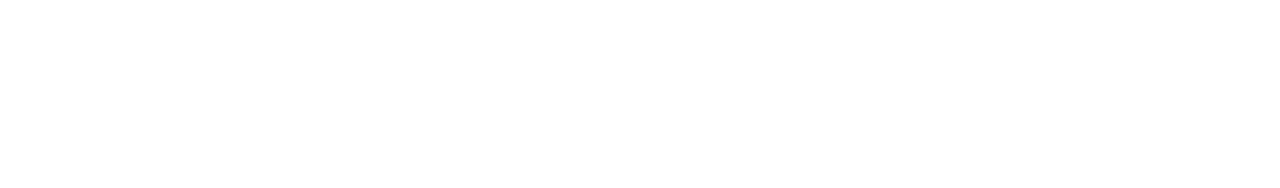
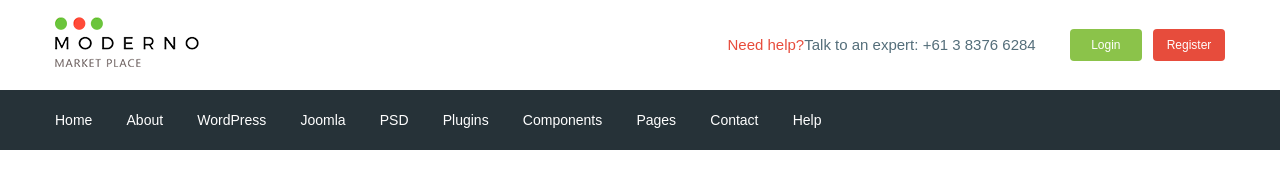
Before and after one commit to alexeyYasinskiy/moderno, a website: page app/index.html in a window 1280 px wide. Drawn offline with nearby package versions, Linux system fonts and the light colour scheme; files that its build step writes are made by us from their sources.

Commit message:
create header

```diff
--- a/app/index.html
+++ b/app/index.html
@@ -1,17 +1,99 @@
 <!DOCTYPE html>
 <html lang="en">
+
 <head>
     <meta charset="UTF-8">
     <meta name="viewport" content="width=device-width, initial-scale=1.0">
+    <link href="https://fonts.googleapis.com/css2?family=Roboto:wght@500;700&display=swap" rel="stylesheet">
     <link rel="stylesheet" href="css/libs.min.css">
     <link rel="stylesheet" href="css/style.min.css">
     <title>Document</title>
 </head>
+
 <body>
+    <header class="header">
+        <div class="header__top">
+            <div class="container">
+                <div class="header__top-inner">
+                    <div class="header__logo">
+                        <a href="#"><img src="images/logo.png" alt=""></a>
+                    </div>
+                    <div class="header__text">
+                        <a href="#"><span>Need help?</span></a>Talk to an expert: <a href="tel:61383766284">+61 3 8376
+                            6284</a>
+                    </div>
+                    <div class="header__box">
+                        <a class="basket" href="#"></a>
+                        <a class="header__btn header__btn-login" href="#">Login</a>
+                        <a class="header__btn header__btn-register" href="#">Register</a>
+                    </div>
+                </div>
+            </div>
+        </div>
+        <div class="header__menu">
+            <div class="container">
+                <nav class="menu">
+                    <ul class="menu__list">
+                        <li>
+                            <a href="#">
+                                Home
+                            </a>
+                        </li>
+                        <li>
+                            <a href="#">
+                                About
+                            </a>
+                        </li>
+                        <li>
+                            <a href="#">
+                                WordPress
+                            </a>
+                        </li>
+                        <li>
+                            <a href="#">
+                                Joomla
+                            </a>
+                        </li>
+                        <li>
+                            <a href="#">
+                                PSD
+                            </a>
+                        </li>
+                        <li>
+                            <a href="#">
+                                Plugins
+                            </a>
+                        </li>
+                        <li>
+                            <a href="#">
+                                Components
+                            </a>
+                        </li>
+                        <li>
+                            <a href="#">
+                                Pages
+                            </a>
+                        </li>
+                        <li>
+                            <a href="#">
+                                Contact
+                            </a>
+                        </li>
+                        <li>
+                            <a href="#">
+                                Help
+                            </a>
+                        </li>
+                    </ul>
+                </nav>
+            </div>
+        </div>
+    </header>
 
 
     <script src="https://ajax.googleapis.com/ajax/libs/jquery/3.5.1/jquery.min.js"></script>
     <script src="js/libs.min.js"></script>
     <script src="js/main.min.js"></script>
 </body>
+
 </html>
--- /dev/null
+++ b/app/scss/_fonts.scss
@@ -0,0 +1,7 @@
+@font-face {
+    font-family: 'Roboto-Regular', sans-serif;
+    src: url('../fonts/Roboto-Regular.woff2') format('woff2'),
+         url('../fonts/Roboto-Regular.woff') format('woff');
+         font-weight: 400;
+        font-display: swap;
+}
--- /dev/null
+++ b/app/scss/_global.scss
@@ -0,0 +1,36 @@
+html{
+    box-sizing: border-box;
+}
+*,
+*::before,
+*::after{
+    box-sizing: inherit;
+}
+
+a{
+    display: inline-block;
+    text-decoration: none;
+    color: $text;
+}
+
+ul,
+li{
+    margin: 0;
+    padding: 0;
+    list-style: none;
+}
+
+body{
+    font-family: 'Roboto-Regular', sans-serif;
+    color: $text;
+    font-weight: 400;
+    font-size: 15px;
+    line-height: 24px;
+}
+
+
+.container{
+    max-width: 1200px;
+    margin: 0 auto;
+    padding: 0 15px;
+}
--- /dev/null
+++ b/app/scss/_vars.scss
@@ -0,0 +1,4 @@
+$text: #546e7a;
+$red: #e74c3c;
+$green: #8bc34a;
+$bg: #263238;
--- a/app/scss/style.scss
+++ b/app/scss/style.scss
@@ -1,8 +1,52 @@
-html{
-    box-sizing: border-box;
+@import 'vars';
+@import 'global';
+@import 'fonts';
+
+.header__top-inner{
+    display: flex;
+    justify-content: space-between;
+    height: 90px;
+    align-items: center;
 }
-*,
-*::before,
-*::after{
-    box-sizing: inherit;
+.header__text{
+    margin-left: auto;
+    margin-right: 30px;
+    span{
+        color: $red;
+    }
 }
+.header__btn{
+    padding: 4px;
+    width: 72px;
+    border-radius: 4px;
+    text-align: center;
+    color: #fff;
+    font-size: 12px;
+}
+.header__btn-login{
+    background-color: $green;
+}
+.header__btn-register{
+    background-color: $red;
+    margin-left: 7px;
+}
+.header__menu{
+    background-color: $bg;
+}
+.menu{
+    height: 60px;
+    display: flex;
+    align-items: center;
+}
+.menu__list{
+    li{
+        display: inline-block;
+        & + li{
+            margin-left: 30px;
+        }
+    }
+    a{
+        color: #fff;
+        font-size: 14px;
+    }
+}
--- a/gulpfile.js
+++ b/gulpfile.js
@@ -8,7 +8,7 @@ let gulp = require('gulp'),
     cssmin = require('gulp-cssmin');
 
 gulp.task('sass', function(){
-      return  gulp.src('app/scss/style.scss')
+      return  gulp.src('app/scss/**/*.scss')
         .pipe(sass())
         .pipe(rename({suffix : '.min'}))
         .pipe(autoprefixer({
@@ -48,7 +48,7 @@ gulp.task('style', function(){
 });
 
 gulp.task('watch', function(){
-gulp.watch('app/scss/style.scss', gulp.parallel('sass'))
+gulp.watch('app/scss/**/*.scss', gulp.parallel('sass'))
 gulp.watch('app/*.html', gulp.parallel('html'))
 gulp.watch('app/js/*.js', gulp.parallel('js'))
 });
```
Also changed, not shown: app/fonts/Roboto-Regular.woff (added), app/fonts/Roboto-Regular.woff2 (added), app/images/logo.png (added).
